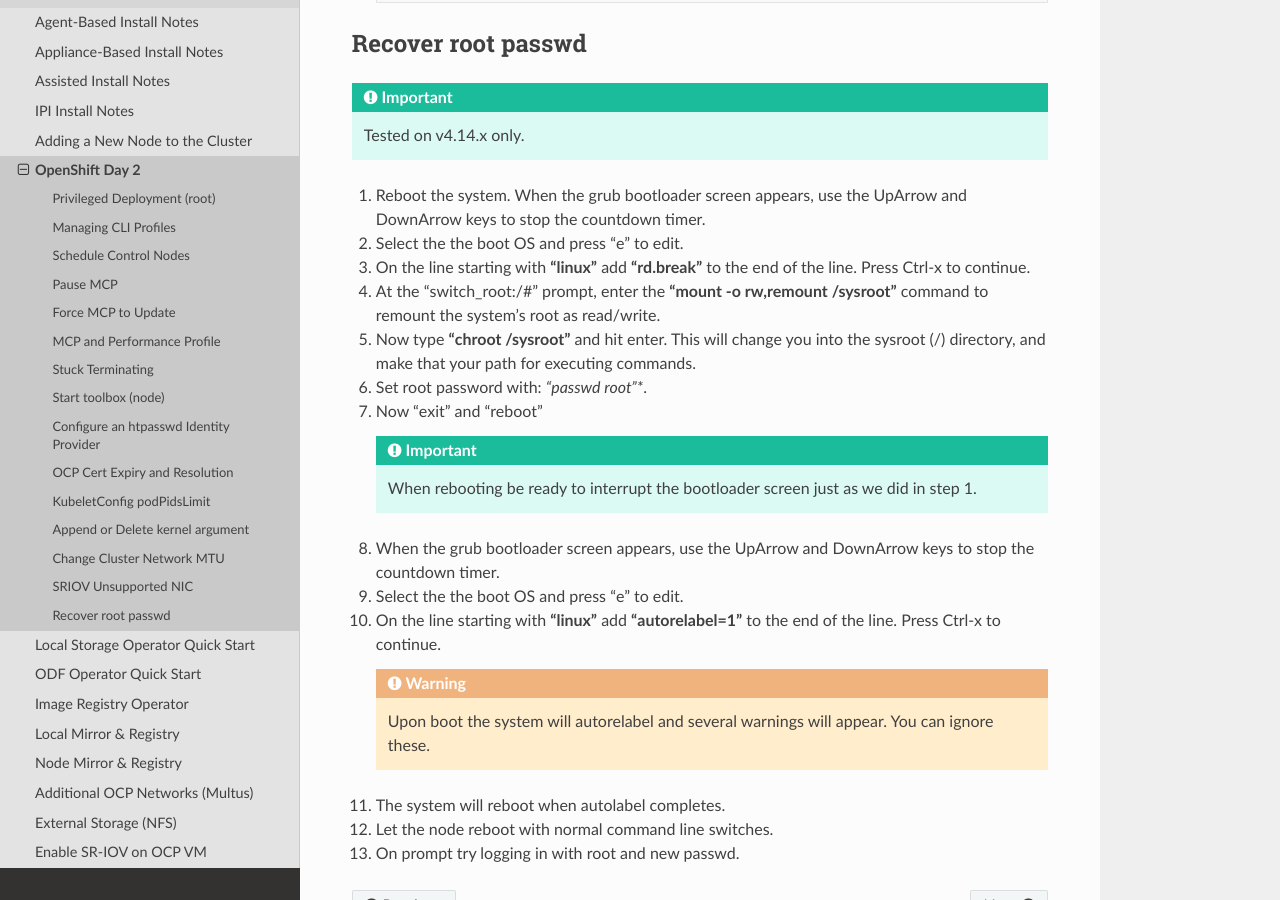
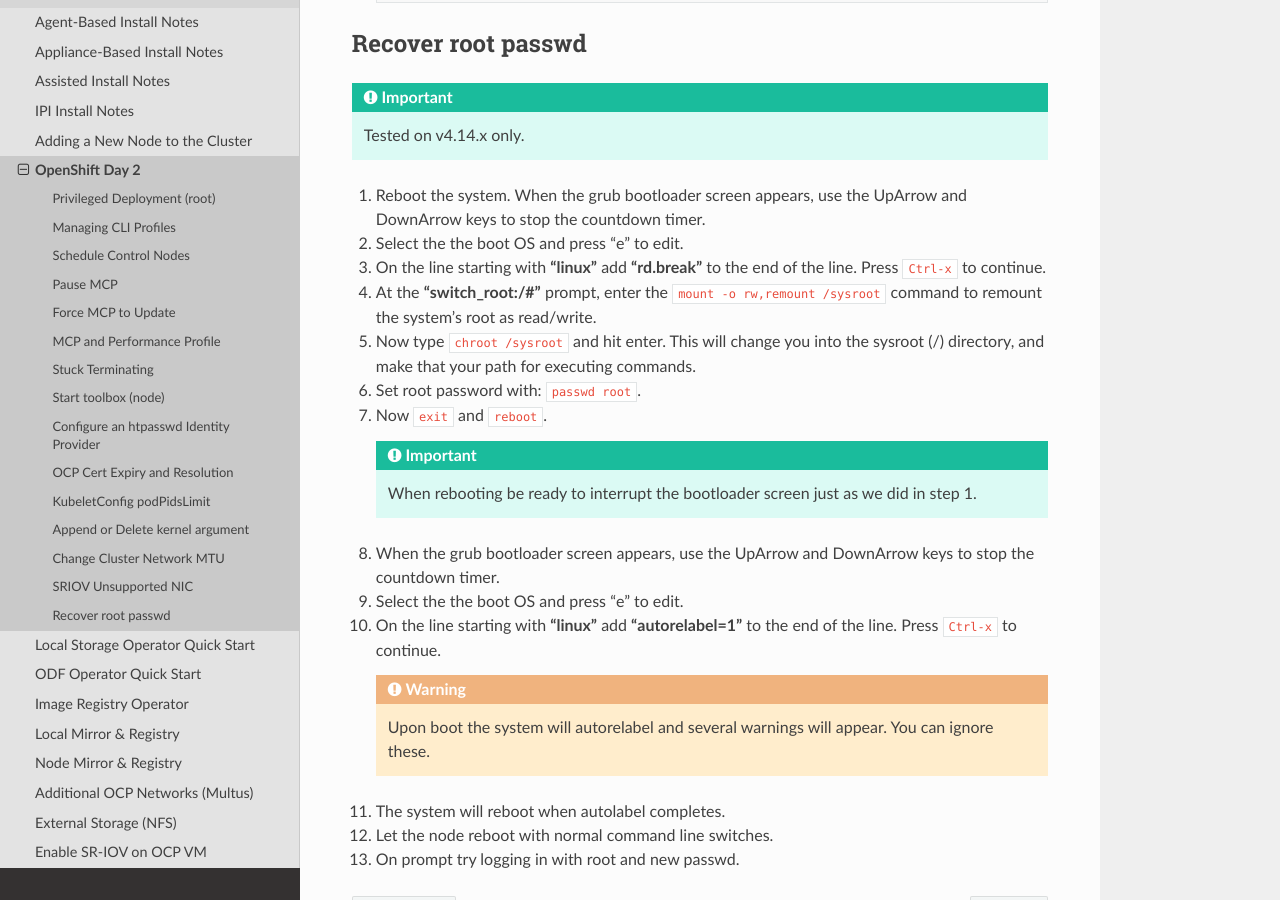
Before and after one commit to vtog/labGuides, a Sphinx documentation site: the page built from source/ocp/openshift-day2.rst, in a window 1280 px wide and 900 px high, scrolled down 15710 px. Built offline with Sphinx 7.4.7 and the Read the Docs theme 2.0.0, drawn with Linux system fonts in a browser that asks for light colours; pages that are not in the unit, such as notebooks, are missing from menus.

```diff
--- a/source/ocp/openshift-day2.rst
+++ b/source/ocp/openshift-day2.rst
@@ -808,17 +808,17 @@ Recover root passwd
 #. Select the the boot OS and press "e" to edit.
 
 #. On the line starting with **"linux"** add **"rd.break"** to the end of the
-   line. Press Ctrl-x to continue.
+   line. Press ``Ctrl-x`` to continue.
 
-#. At the "switch_root:/#" prompt, enter the **"mount -o rw,remount /sysroot"**
-   command to remount the system’s root as read/write.
+#. At the **"switch_root:/#"** prompt, enter the ``mount -o rw,remount
+   /sysroot`` command to remount the system’s root as read/write.
 
-#. Now type **"chroot /sysroot"** and hit enter. This will change you into the
+#. Now type ``chroot /sysroot`` and hit enter. This will change you into the
    sysroot (/) directory, and make that your path for executing commands.
 
-#. Set root password with: *"passwd root"**.
+#. Set root password with: ``passwd root``.
 
-#. Now "exit" and "reboot"
+#. Now ``exit`` and ``reboot``.
 
    .. important:: When rebooting be ready to interrupt the bootloader screen
       just as we did in step 1.
@@ -829,7 +829,7 @@ Recover root passwd
 #. Select the the boot OS and press "e" to edit.
 
 #. On the line starting with **"linux"** add **"autorelabel=1"** to the end of
-   the line. Press Ctrl-x to continue.
+   the line. Press ``Ctrl-x`` to continue.
 
    .. warning:: Upon boot the system will autorelabel and several warnings
       will appear. You can ignore these.
```
